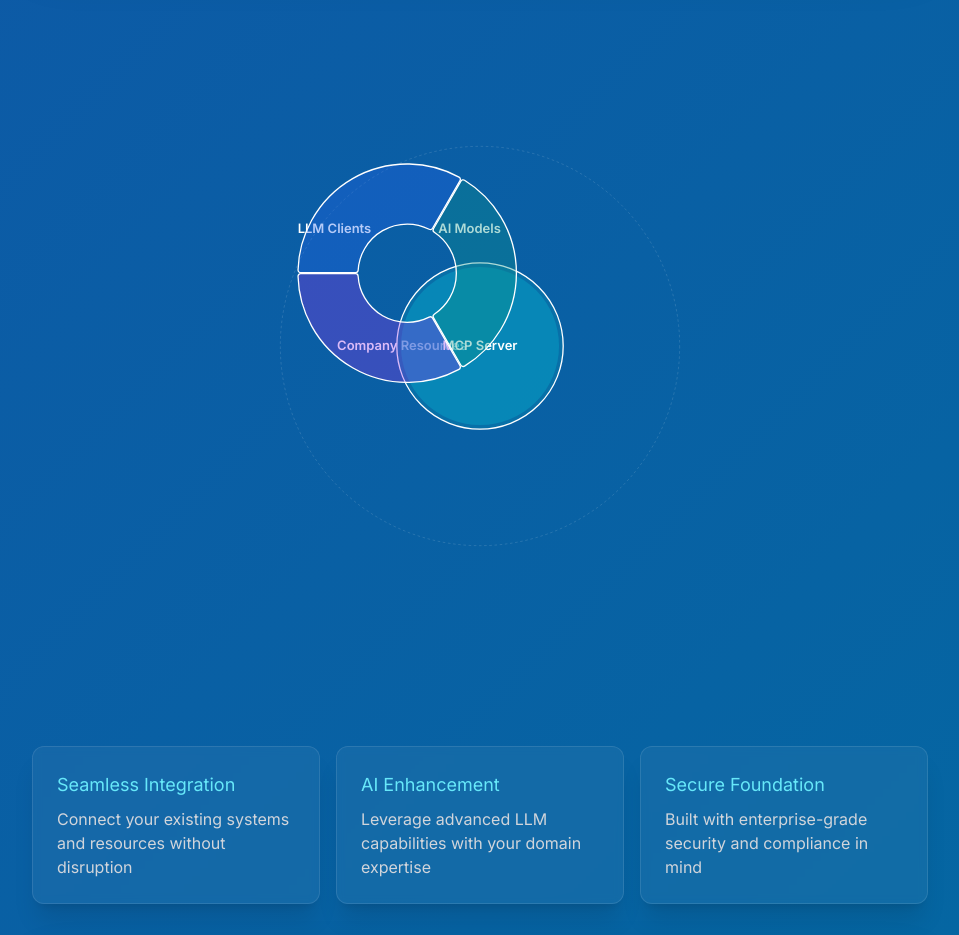
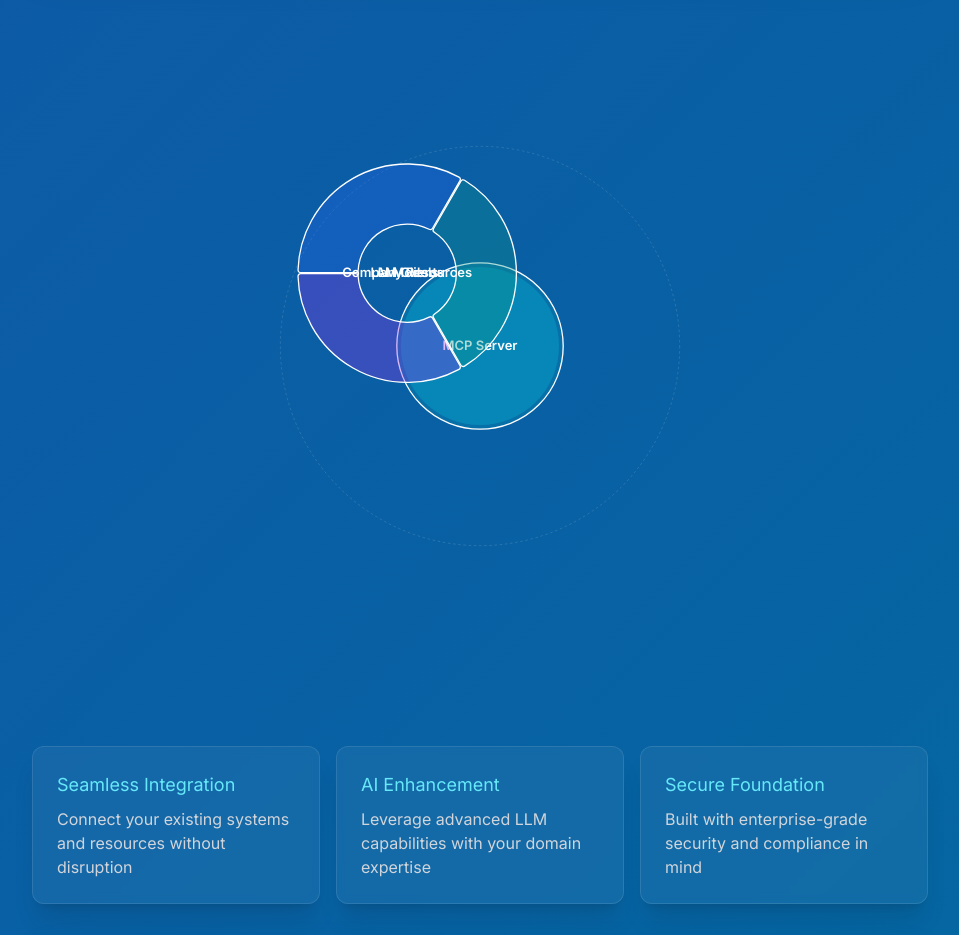
Before and after one commit to boorich/extraordinary_minds, a Next.js app: page / in a window 1280 px wide. Shown: the part 820-1755 px from the top of the page, without its empty margins (160-1119 px from the left). Built offline with nearby package versions, Linux system fonts and the light colour scheme.

Commit message:
refactor: use Nivo's built-in label positioning
- Remove manual label positioning
- Use Nivo's arcLabel and arcLabelsComponent
- Set proper radius offset for centered labels
- Match text styling with design

```diff
--- a/src/components/MCPArchitectureNivo.tsx
+++ b/src/components/MCPArchitectureNivo.tsx
@@ -13,7 +13,6 @@ interface ArchitectureElement {
   color: string;
   value: number;
   details: string[];
-  angle: number; // Angle in radians for label positioning
 }
 
 const architectureElements: ArchitectureElement[] = [
@@ -22,57 +21,44 @@ const architectureElements: ArchitectureElement[] = [
     title: 'AI Models',
     description: 'Language and domain-specific models',
     icon: <Bot className="w-6 h-6" />,
-    color: '#2563eb55', // blue-600 with alpha
+    color: '#2563eb55',
     value: 1,
     details: [
       'Language Models (LLMs)',
       'Domain-specific AI',
       'Model orchestration'
-    ],
-    angle: -Math.PI / 6 // 30 degrees clockwise from top
+    ]
   },
   {
     id: 'resources',
     title: 'Company Resources',
     description: 'Enterprise data and systems',
     icon: <Database className="w-6 h-6" />,
-    color: '#0d948855', // teal-600 with alpha
+    color: '#0d948855',
     value: 1,
     details: [
       'Enterprise data',
       'Internal systems',
       'API integrations'
-    ],
-    angle: Math.PI / 2 // 90 degrees clockwise from top (bottom position)
+    ]
   },
   {
     id: 'clients',
     title: 'LLM Clients',
     description: 'Expert users and tools',
     icon: <Users className="w-6 h-6" />,
-    color: '#9333ea55', // purple-600 with alpha
+    color: '#9333ea55',
     value: 1,
     details: [
       'Domain Level Experts',
       'Security Controls',
       'Integration Tools'
-    ],
-    angle: -5 * Math.PI / 6 // 150 degrees counterclockwise from top
+    ]
   }
 ];
 
 const MCPArchitecture = () => {
   const [activeElement, setActiveElement] = useState<string | null>(null);
-
-  const getLabelPosition = (angle: number) => {
-    const radius = 120; // Distance from center
-    const centerX = 200;
-    const centerY = 200;
-    return {
-      x: centerX + radius * Math.cos(angle),
-      y: centerY + radius * Math.sin(angle)
-    };
-  };
 
   return (
     <div className="relative w-full aspect-square max-w-3xl mx-auto p-16">
@@ -90,25 +76,7 @@ const MCPArchitecture = () => {
             className="opacity-20"
           />
 
-          {/* Segment Labels */}
-          {architectureElements.map((element) => {
-            const pos = getLabelPosition(element.angle);
-            return (
-              <text
-                key={element.id}
-                x={pos.x}
-                y={pos.y}
-                textAnchor="middle"
-                dominantBaseline="middle"
-                fill="white"
-                className="text-xl font-semibold"
-              >
-                {element.title}
-              </text>
-            );
-          })}
-
-          {/* Center MCP Server circle - interactive */}
+          {/* Center MCP Server circle */}
           <g
             onMouseEnter={() => setActiveElement('center')}
             onMouseLeave={() => setActiveElement(null)}
@@ -159,10 +127,28 @@ const MCPArchitecture = () => {
             colors={{ datum: 'data.color' }}
             borderWidth={2}
             borderColor="white"
-            enableArcLabels={false}
+            startAngle={-90}
+            endAngle={270}
+            arcLabel={d => d.data.title}
+            arcLabelsRadiusOffset={0.5}
+            arcLabelsTextColor="white"
+            arcLabelsSkipAngle={0}
+            arcLabelsComponent={({ datum, label, style }) => (
+              <text
+                textAnchor="middle"
+                dominantBaseline="middle"
+                style={{
+                  fontSize: '1.25rem',
+                  fontWeight: 600,
+                  fill: 'white',
+                }}
+                transform={style.transform}
+              >
+                {label}
+              </text>
+            )}
             enableArcLinkLabels={false}
             isInteractive={true}
-            startAngle={-90}
             tooltip={() => null}
             onMouseEnter={(data) => {
               setActiveElement(data.id as string);
```
